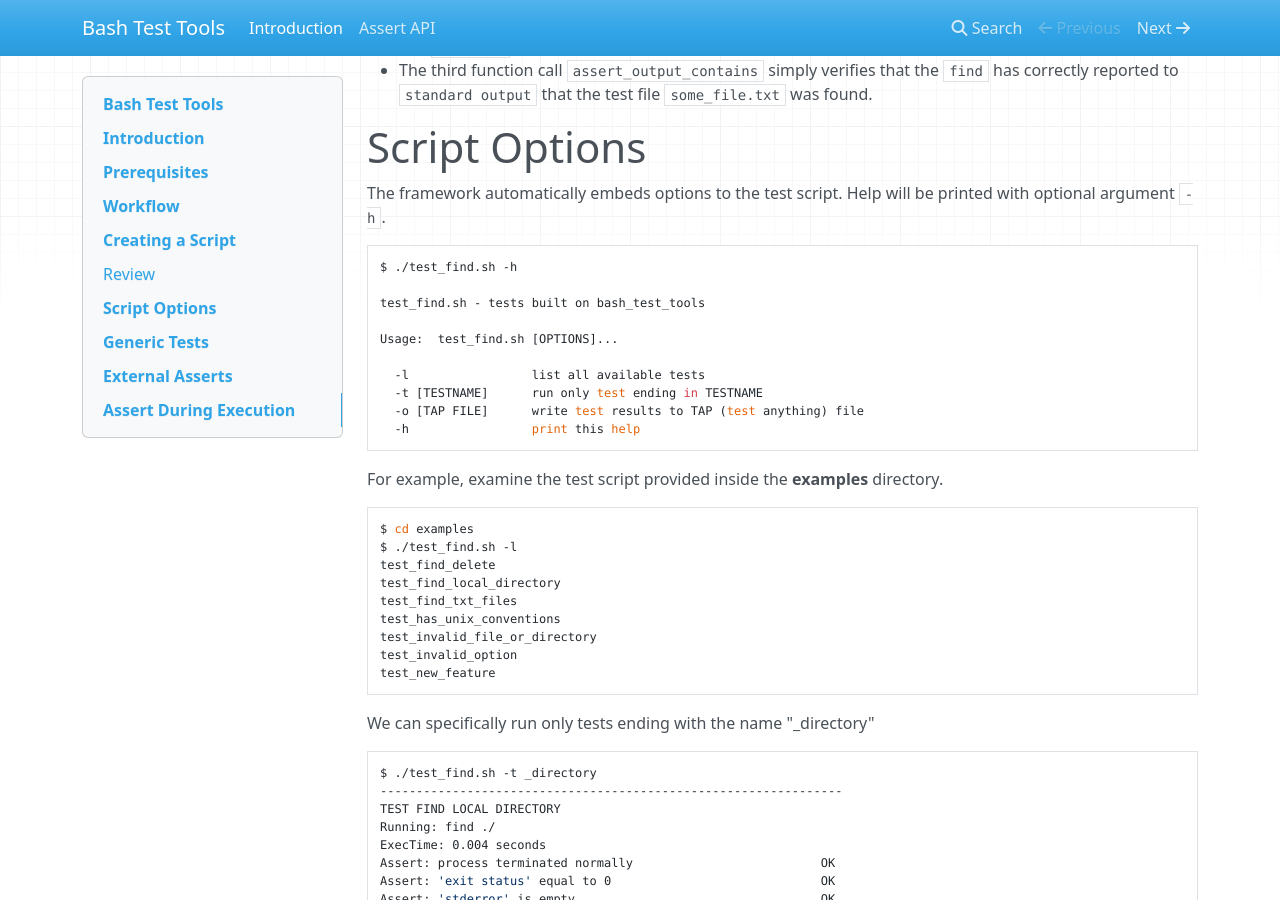
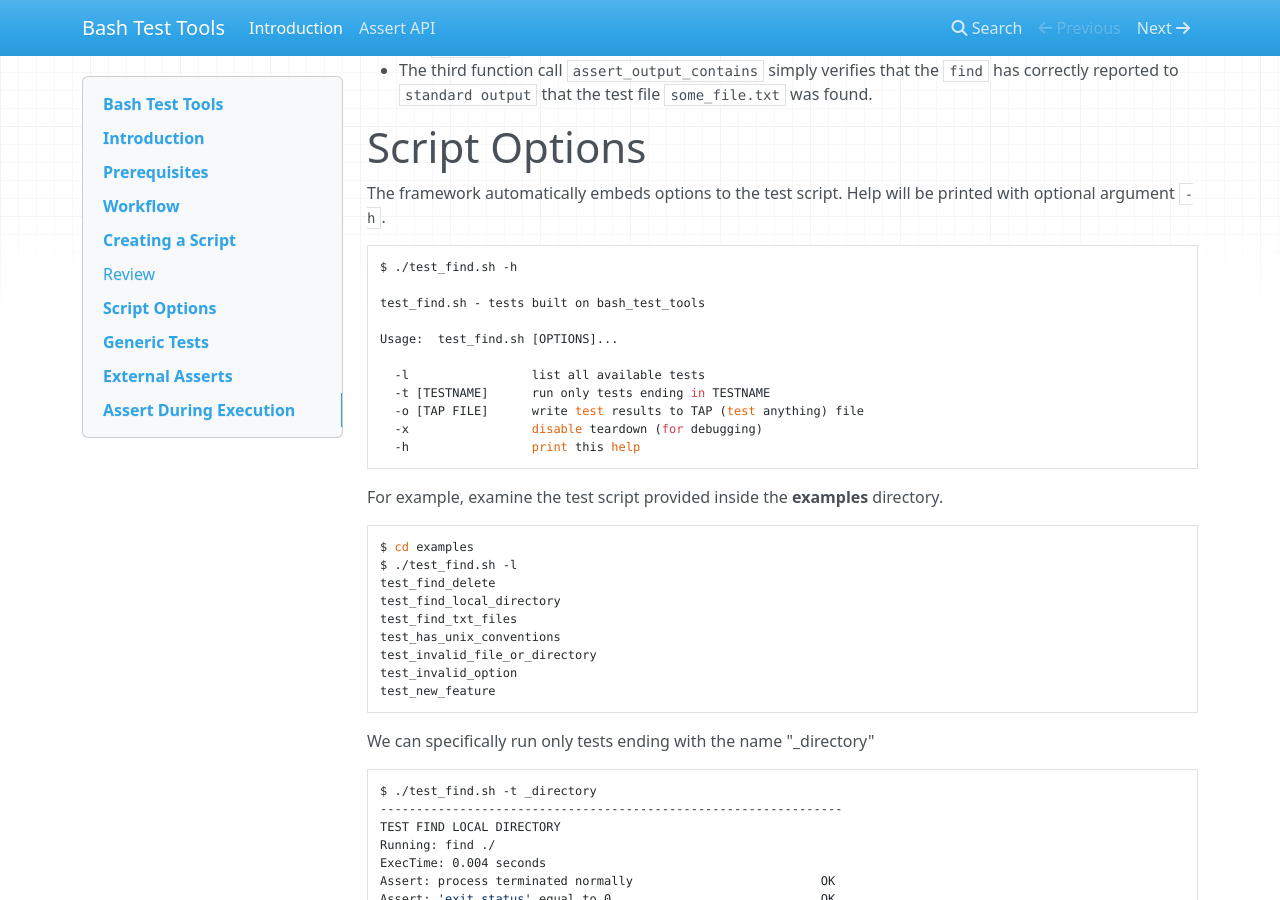
Before and after one commit to thorsteinssonh/bash_test_tools, an MkDocs documentation site: the page built from documentation/docs/index.md, in a window 1280 px wide and 900 px high, scrolled down 4524 px. Built offline with MkDocs 1.6.1, drawn with Linux system fonts in a browser that asks for light colours; nearby versions of some CDN libraries; old or Windows-style settings are respelled for this version of MkDocs.

Commit message:
updated help and docs on help -h opt
updated help and docs on help -h opt

````diff
--- a/documentation/docs/index.md
+++ b/documentation/docs/index.md
@@ -216,8 +216,9 @@ test_find.sh - tests built on bash_test_tools
 Usage:  test_find.sh [OPTIONS]...
 
   -l                 list all available tests
-  -t [TESTNAME]      run only test ending in TESTNAME
+  -t [TESTNAME]      run only tests ending in TESTNAME
   -o [TAP FILE]      write test results to TAP (test anything) file
+  -x                 disable teardown (for debugging)
   -h                 print this help
 ```
 
````
Also changed, not shown: 1 other file.
